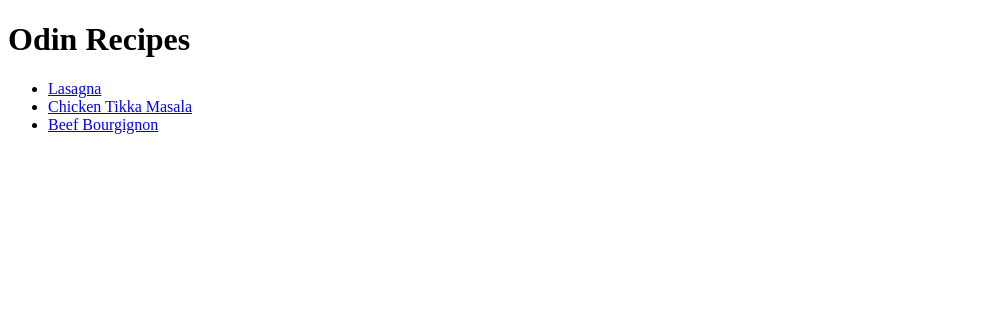
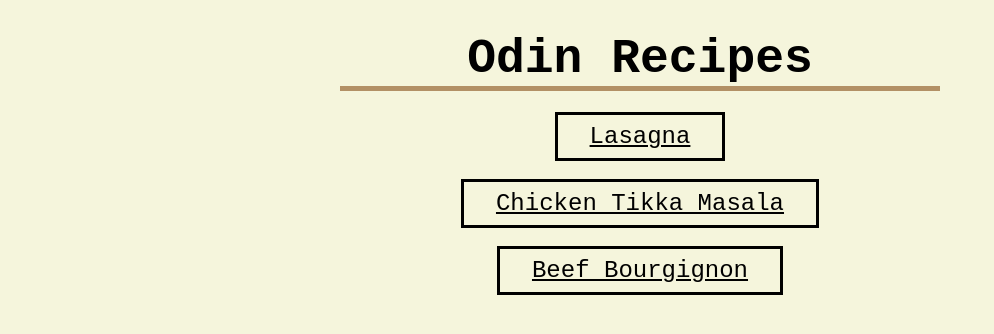
Before and after one commit to sachsemaxe/odin-recipes, a plain HTML site: page index.html in a window 1280 px wide. Shown: the whole page, without its empty margins (0-994 px from the left). Drawn offline with Linux system fonts and the light colour scheme.

Commit message:
Add styles.css for index.html

```diff
--- a/index.html
+++ b/index.html
@@ -3,7 +3,8 @@
 <head>
     <meta charset="UTF-8">
     <meta name="viewport" content="width=device-width, initial-scale=1.0">
-    <title>Document</title>
+    <title>Odin Recipes</title>
+    <link rel="stylesheet" href="styles.css">
 </head>
 <body>
         <h1>Odin Recipes</h1>
--- /dev/null
+++ b/styles.css
@@ -0,0 +1,34 @@
+body {
+    background-color: beige;
+    text-align: center;
+    font-family: 'Courier New', Courier, monospace;
+    box-sizing: border-box;
+    font-size: 24px;
+}
+
+h1 {
+    font-size: 48px;
+    border-bottom: 5px solid rgba(133, 76, 19, 0.589);
+    width: 600px;
+    margin: 32px auto;
+}
+
+ul {
+    list-style: none;
+    padding: 0;
+}
+
+li {
+    margin-bottom: 40px;
+}
+
+a {
+    color: black;
+    font-weight: 500;
+    border: 3px solid black;
+    padding: 8px 32px;
+}
+
+a:hover {
+    font-weight: bold;
+}
```
Lines whose indentation alone changed are shown as unchanged.
